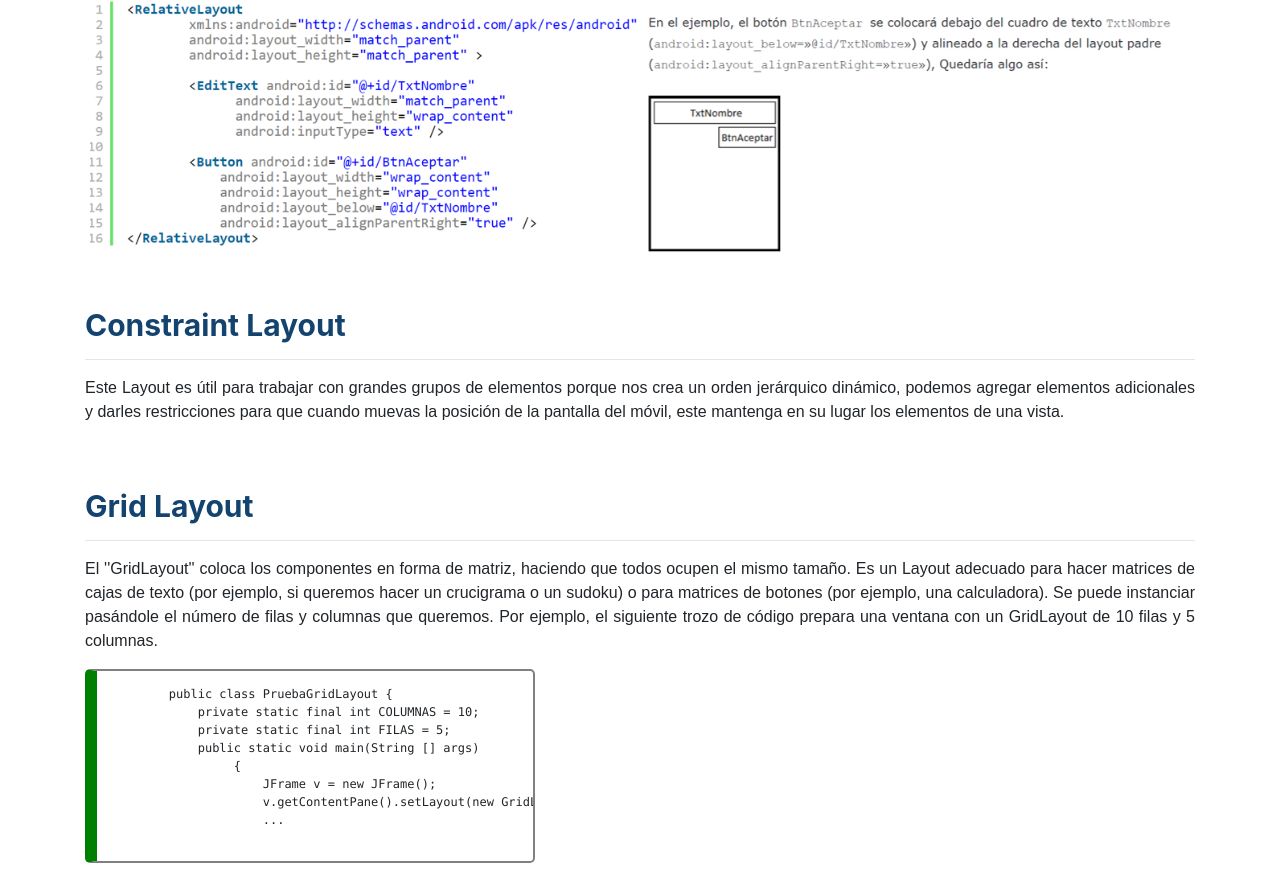
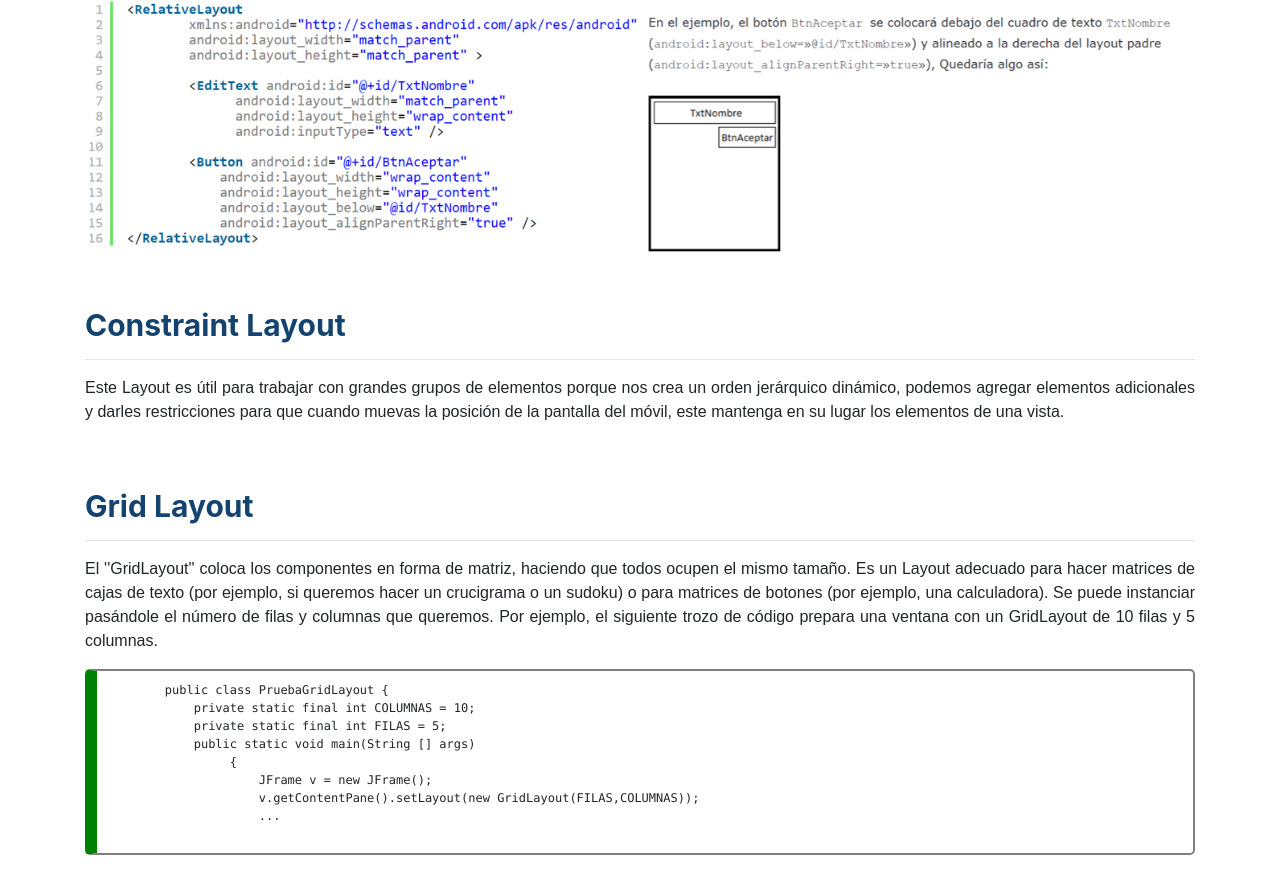
Before and after one commit to TrukuAndres/dordonez-ute-android.github.io, a plain HTML site: page html/ControlesLayout.html in a window 1280 px wide. Shown: the part 5387-6266 px from the top of the page. Drawn offline with nearby package versions, Linux system fonts and the light colour scheme.

Commit message:
Update estilos.css

```diff
--- a/css/estilos.css
+++ b/css/estilos.css
@@ -72,8 +72,8 @@ background-color:#164e82;
  pre {
   font-size: 12px;
   border: 2px solid grey;
-  width: 450px;
+  width: auto;
   border-left: 12px solid green;
   border-radius: 5px;
-  padding: 14px;
+  padding: 10px;
 }
```
